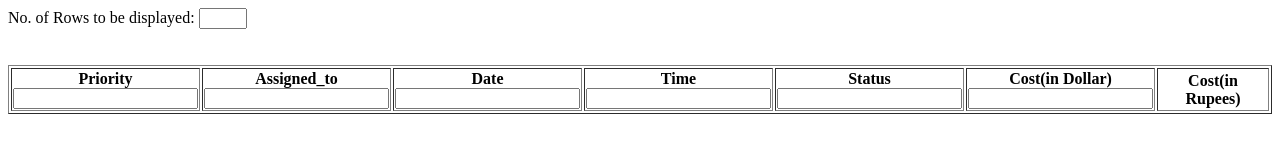
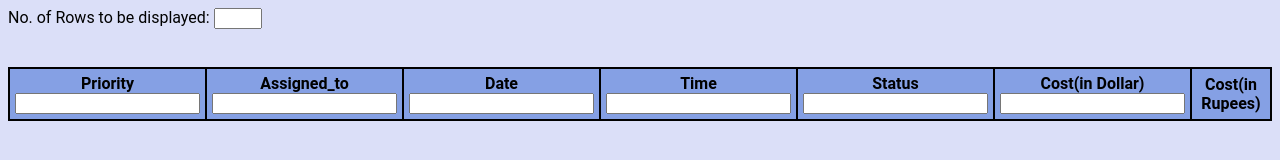
Before and after one commit to AnkurS11/JSON, a plain HTML site: page index.html in a window 1280 px wide. Drawn offline with nearby package versions, Linux system fonts and the light colour scheme.

Commit message:
Update index.html

```diff
--- a/Angular_JSON.js
+++ b/Angular_JSON.js
@@ -13,7 +13,7 @@ tickets.controller("Ticket_ctrl", function($scope,$http)
     $http.get("https://ankurs11.github.io/JSON/data.json")
     .success(function(response)
     {
-        $scope.ticket_details=response.records;
+        $scope.ticket_details=response.ticket_data;
     });
     $scope.rowlimit=8;
 });
--- a/data.json
+++ b/data.json
@@ -1,4 +1,4 @@
-{"records":[
+{"ticket_data":[
 {"Priority":3, "Assigned_to":"Priyanka","Date":"2021-11-05", "Time":"09:00:00", "Status":"Resolved", "Cost":200.23},
 {"Priority":4, "Assigned_to":"Ayushree","Date":"2021-12-25", "Time":"11:38:12", "Status":"In Progress", "Cost":40.53},
 {"Priority":3, "Assigned_to":"Adarsh","Date":"2022-01-04", "Time":"06:29:45", "Status":"In Progress", "Cost":210.00},
--- a/index.html
+++ b/index.html
@@ -7,6 +7,27 @@
     <title>User Tickets</title>
     <script src="https://ajax.googleapis.com/ajax/libs/angularjs/1.5.6/angular.min.js"></script>
     <script src="Angular_JSON.js"></script>
+    <style>
+        tr:nth-child(odd) {background-color: #85a0e4;}
+        tr:nth-child(even) {background-color: #547feb;}
+
+        tr:hover{background-color: lightblue;}
+
+        table, th, td {
+                        border: 2px solid black;
+                        border-collapse: collapse;
+                        margin-left: auto;
+                        margin-right: auto;
+                        text-align:center;
+                        padding: 5px;
+                    }
+
+        body{
+            font-family: "Roboto", sans-serif;
+            background-color:#dbdff8;
+        }
+
+    </style>
 </head>
 <body ng-controller="Ticket_ctrl">
 
@@ -15,7 +36,7 @@
         max="8" ng-model="rowlimit"/>
     </div><br><br>
 
-    <table border="1">
+    <table>
         <tr>
             <th>Priority<br>
                 <input type="text" ng-model="search.Priority"></th>
```
